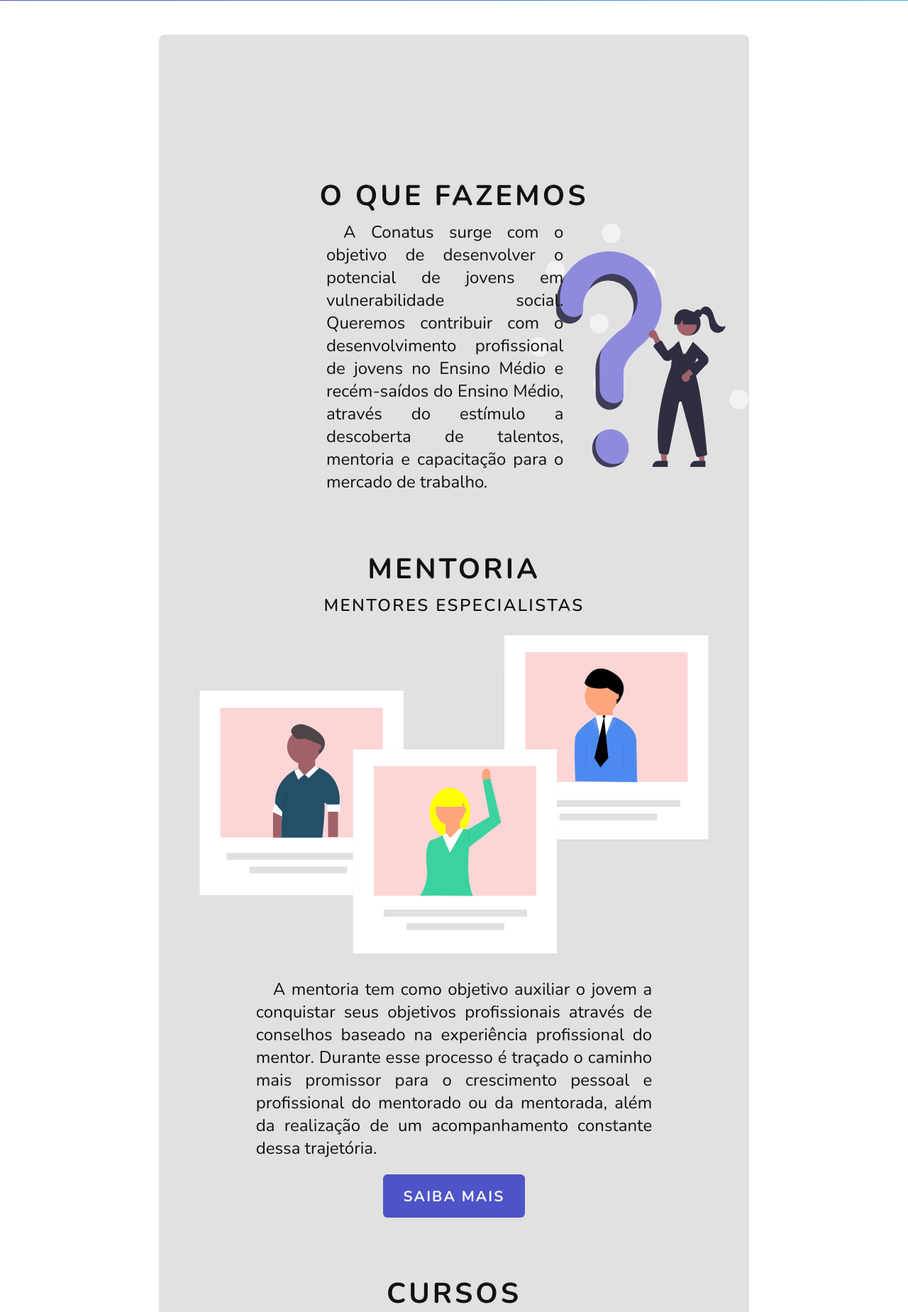
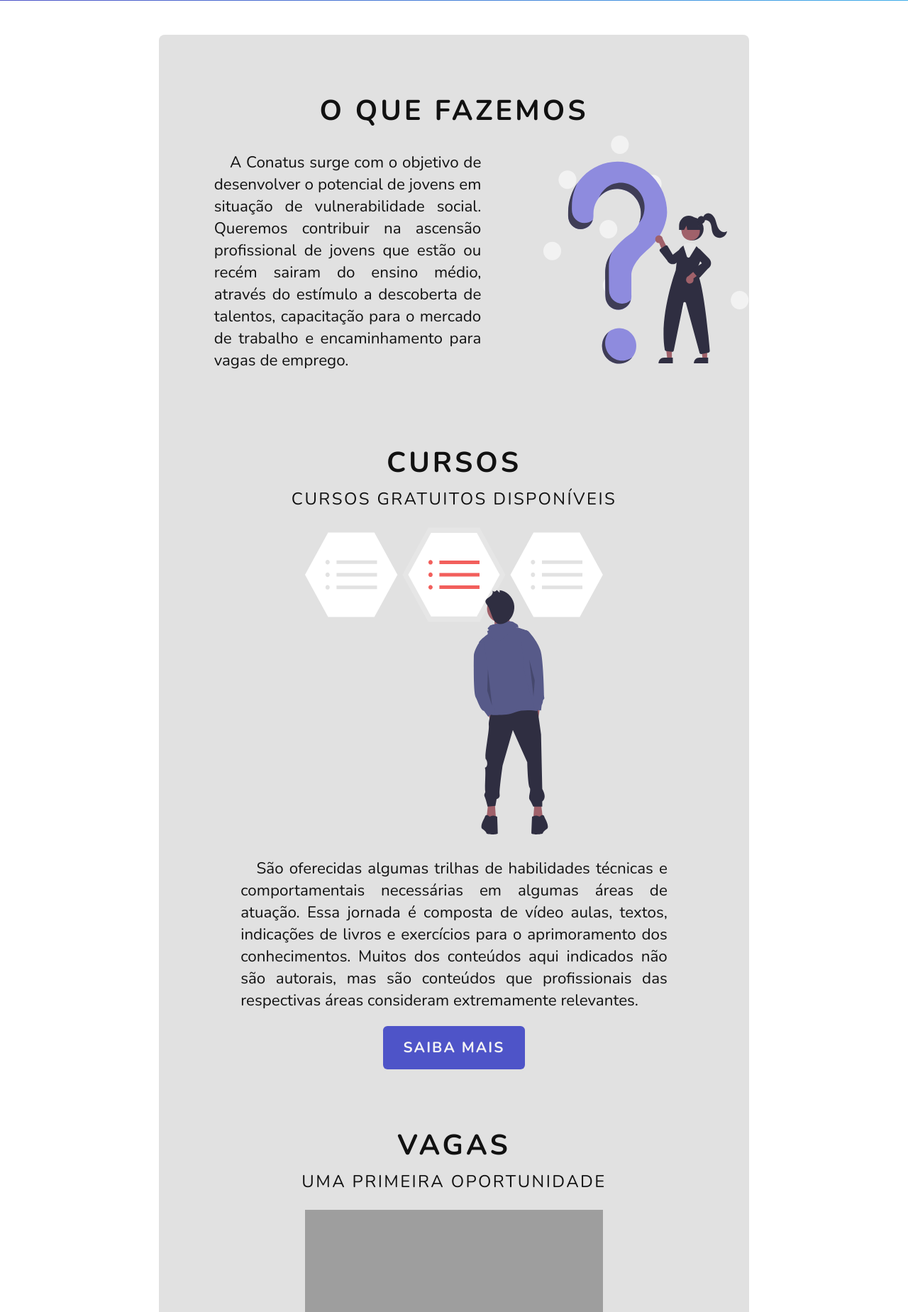
Before and after one commit to projeto-conatus/conatus, a PHP site: page / in a window 1280 px wide. Shown: the part 799-2648 px from the top of the page at 71% size. Run offline with PHP 8.4, Linux system fonts and the light colour scheme; some libraries are stand-ins or nearby versions; some web fonts are replaced; grey boxes are pictures that could not be loaded.

Commit message:
detalhes na home, entre outros

```diff
--- a/css/apresentacao.css
+++ b/css/apresentacao.css
@@ -163,6 +163,7 @@ footer h4 {
 
   .apresentacao h3 {
     font-size: 1.5em;
+    font-weight: normal;
   }
 
   .apresentacao h2 {
@@ -170,10 +171,11 @@ footer h4 {
   }
 
   .apresentacao p {
-    width: 70%;
+    width: 75%;
     margin: 0 auto;
     text-indent: 1em;
-    font-size: 1.5em;
+    font-size: 1.4em;
+    grid-area: texto;
   }
 
   .oQueFazemos {
@@ -188,28 +190,23 @@ footer h4 {
   }
 
   .oQueFazemosTitulo {
-    margin-top: 5em;
+    margin-top: 2em;
     grid-area: titulo;
-  }
-
-  .oQueFazemosParagrafo {
-    width: 100%;
-    grid-area: texto;
-    margin: 0 0 0 14rem !important;
   }
 
   .arteDuvida {
     grid-area: img;
-    width: 320px;
+    width: 18vw;
+    min-width: 300px;
     margin: 0 0 2rem !important;
   }
 
   .arteEspecialistas {
-    width: 720px;
+    width: 420px;
   }
 
   .arteEscolha {
-    width: 720px;
+    width: 420px;
   }
 
   .botaoSaibaMais {
--- a/css/cadastro.css
+++ b/css/cadastro.css
@@ -157,7 +157,8 @@ label {
   text-transform: uppercase;
   font-weight: bold;
   background: #3AC1F0;
-  color: #212121;
+  color: #f5f5f5;
+  text-shadow: 0 1px 3px rgba(0, 0, 0, .5);
   letter-spacing: .05rem;
   border-radius: 5px;
 }
--- a/css/curso.css
+++ b/css/curso.css
@@ -49,11 +49,11 @@ body {
 
 @media (min-width: 940px) {
   .titulo {
-    display: inline-block;
+    display: block;
     text-align: center;
     font-size:1.5rem;
-    width: 100%;
-    margin: 3rem 0 0 5%;
+    width: initial;
+    margin: 3rem 0 0 12%;
   }
 
   .curso {
--- a/css/headerHomePage.css
+++ b/css/headerHomePage.css
@@ -146,7 +146,6 @@ a {
     margin: 0 auto;
     padding: 3.5rem 0;
     box-sizing: border-box;
-
   }
 
   header p {
@@ -202,6 +201,10 @@ a {
     transform: initial;
   }
 
+  .itensMenu li a {
+    transition: .3s;
+  }
+
   .itensMenu li a:hover {
     color: #48BFE3;
   }
--- a/index.html
+++ b/index.html
@@ -77,35 +77,55 @@
         <main class="mainApresentacao">
 
             <article class="oQueFazemos">
-                <img src="images/arte_duvida.svg" alt="Moça com dúvida" class="arteDuvida">
+                <img src="images/arte_duvida.svg" alt="Moça com o simbolo de interrogação pŕoximo" class="arteDuvida" title="Moça com o simbolo de interrogação pŕoximo">
 
                 <h2 class="oQueFazemosTitulo">O que fazemos</h2>
                 <p class="oQueFazemosParagrafo">
-                    A Conatus surge com o objetivo de desenvolver o potencial de jovens em vulnerabilidade social. Queremos contribuir com o desenvolvimento profissional de jovens no Ensino Médio e recém-saídos do Ensino Médio, através do estímulo a descoberta de talentos,
-                    mentoria e capacitação para o mercado de trabalho.
+                    A Conatus surge com o objetivo de desenvolver o potencial de jovens em situação de vulnerabilidade social. Queremos contribuir na ascensão profissional de jovens que estão ou recém sairam do ensino médio, através do estímulo a descoberta de talentos, capacitação para o mercado de trabalho e encaminhamento para vagas de emprego.
                 </p>
             </article>
 
             <article>
-                <h2>Mentoria</h2>
-                <h3>Mentores especialistas</h3>
-                <img src="images/arte_especialistas.svg" alt="profissionais especialistas em suas áreas" class="arteEspecialistas">
+                <h2>Cursos</h2>
+                <h3>Cursos gratuitos disponíveis</h3>
+                <img src="images/arte_escolha.svg" alt="Jovem escolhendo uma opção" class="arteEscolha" title="Jovem escolhendo uma opção">
 
                 <p>
-                    A mentoria tem como objetivo auxiliar o jovem a conquistar seus objetivos profissionais através de conselhos baseado na experiência profissional do mentor. Durante esse processo é traçado o caminho mais promissor para o crescimento pessoal e profissional
-                    do mentorado ou da mentorada, além da realização de um acompanhamento constante dessa trajetória.
+                    São oferecidas algumas trilhas de habilidades técnicas e comportamentais necessárias em algumas áreas de atuação. Essa jornada é composta de vídeo aulas, textos, indicações de livros e exercícios para o aprimoramento dos conhecimentos. Muitos dos conteúdos
+                    aqui indicados não são autorais, mas são conteúdos que profissionais das respectivas áreas consideram extremamente relevantes.
                 </p>
                 <a href="#" class="botaoSaibaMais">Saiba mais</a>
             </article>
 
             <article>
-                <h2>Cursos</h2>
-                <h3>Cursos gratuitos disponíveis</h3>
-                <img src="images/arte_escolha.svg" alt="rapaz fazendo uma escolha entre alguns itens" class="arteEscolha">
+                <h2>Vagas</h2>
+                <h3>Uma primeira oportunidade</h3>
+                <img src="images/vagas.svg" alt="Uma entrevista de emprego" class="arteEspecialistas" title="Uma entrevista de emprego">
 
                 <p>
-                    São oferecidas algumas trilhas de habilidades técnicas e comportamentais necessárias em algumas áreas de atuação. Essa jornada é composta de vídeo aulas, textos, indicações de livros e exercícios para o aprimoramento dos conhecimentos. Muitos dos conteúdos
-                    aqui indicados não são autorais, mas são conteúdos que profissionais das respectivas áreas consideram extremamente relevantes.
+                    Na área de vagas será possível encontrar vagas e empresas com processo seletivo aberto que se encaixam no perfil do nosso público alvo. Além de vagas direcionadas para minorias como PCD, mulheres, negros e LGBT+. Teremos também um espaço para cadastro de vagas de empresas parceiras.
+                </p>
+                <a href="#" class="botaoSaibaMais">Saiba mais</a>
+            </article>
+
+            <article>
+                <h2>Mentorias (Em breve)</h2>
+                <h3>Uma primeira oportunidade</h3>
+                <img src="images/arte_especialistas.svg" alt="Profissionais especialistas em suas áreas" class="arteEspecialistas" title="Profissionais especialistas em suas áreas">
+
+                <p>
+                    A mentoria tem como objetivo auxiliar o jovem a conquistar seus objetivos profissionais através de conselhos baseado em nossa experiência profissional do mentor. Durante esse processo é traçado o caminho mais promissor para o crescimento pessoal e profissional do mentorado ou da mentorada, além da realização de um acompanhamento constante dessa trajetória.
+                </p>
+                <a href="#" class="botaoSaibaMais">Saiba mais</a>
+            </article>
+
+            <article>
+                <h2>Feed personalizado</h2>
+                <h3>Novidades, notícias e dicas</h3>
+                <img src="images/arte_especialistas.svg" alt="Profissionais especialistas em suas áreas" class="arteEspecialistas" title="Profissionais especialistas em suas áreas">
+
+                <p>
+                    Ao se cadastrar e acessar a plataforma com seu e-mail e senha, você será levado ao nosso feed! disponibilizamos dicas de profissionais de recrutamento e empresas sobre como se preparar para as diferentes etapas de um processo seletivo, artigos sobre tecnologias e ferramentas importantes para o mercado de trabalho, novidades sobre cursos e formações com inscrições abertas e etc.
                 </p>
                 <a href="#" class="botaoSaibaMais">Saiba mais</a>
             </article>
--- a/views/cadastro.html
+++ b/views/cadastro.html
@@ -142,10 +142,11 @@
         <div class="modalConteudo">
             <h1>Aviso</h1>
             <p>Olá!<strong> Somos inicialmente, uma aplicação voltada para jovens que concluíram ou estão no ensino médio em escolas públicas da cidade do Rio de Janeiro</strong>. Nosso objetivo é ajudar esse jovem a se qualificar para o mercado de trabalho, oferecendo cursos, vagas e informação de qualidade. Se você se encaixa nesse perfil, não deixe de se cadastrar  e aproveitar todos os nossos serviços gratuitamente!</p>
+            <p>Você concorda com os termos acima?</p>
 
             <div class="botoesModal">
                 <a href="../index.html">Voltar</a>
-                <button class="fecharModal">Me encaixo no perfil</button>
+                <button class="fecharModal">Concordo</button>
             </div>
 
         </div>
```
Also changed, not shown: css/feedHeader.css (+15 -18 lines), images/arte_escolha.svg, images/vagas.svg (added).
